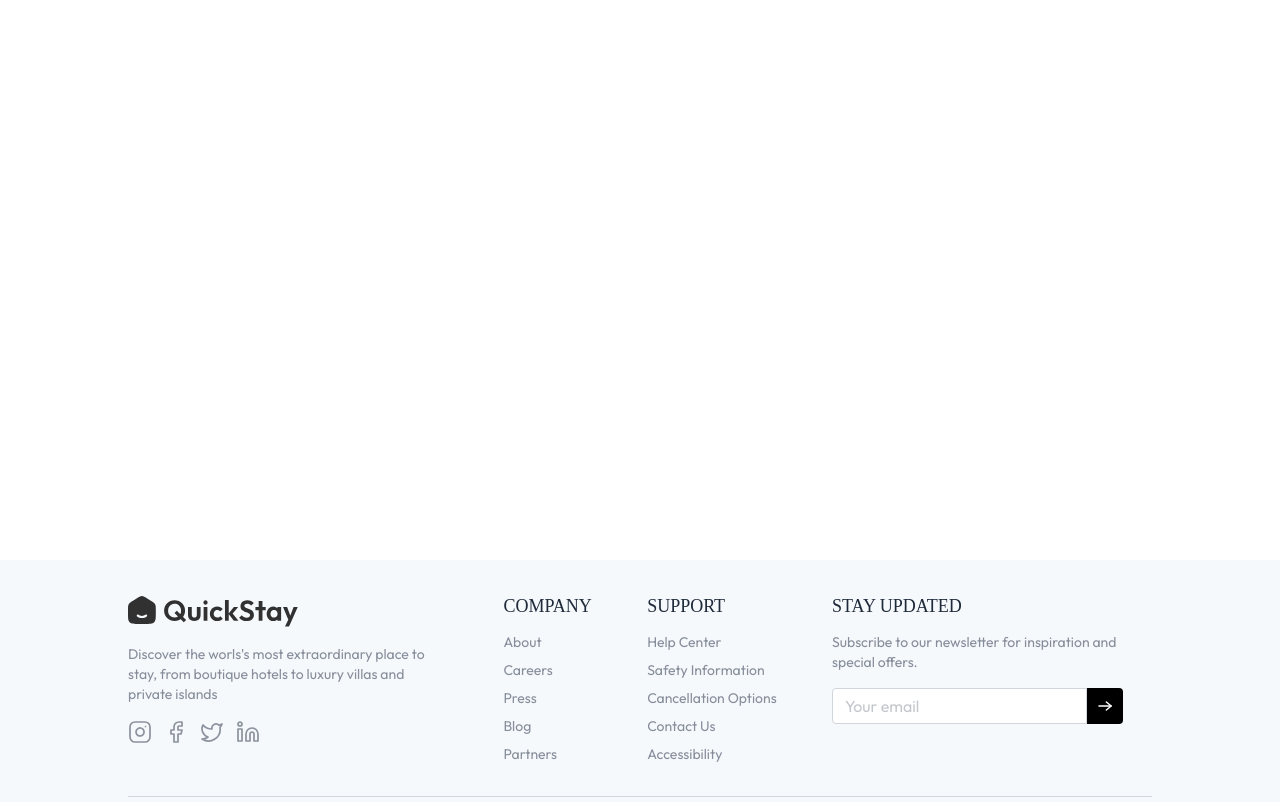
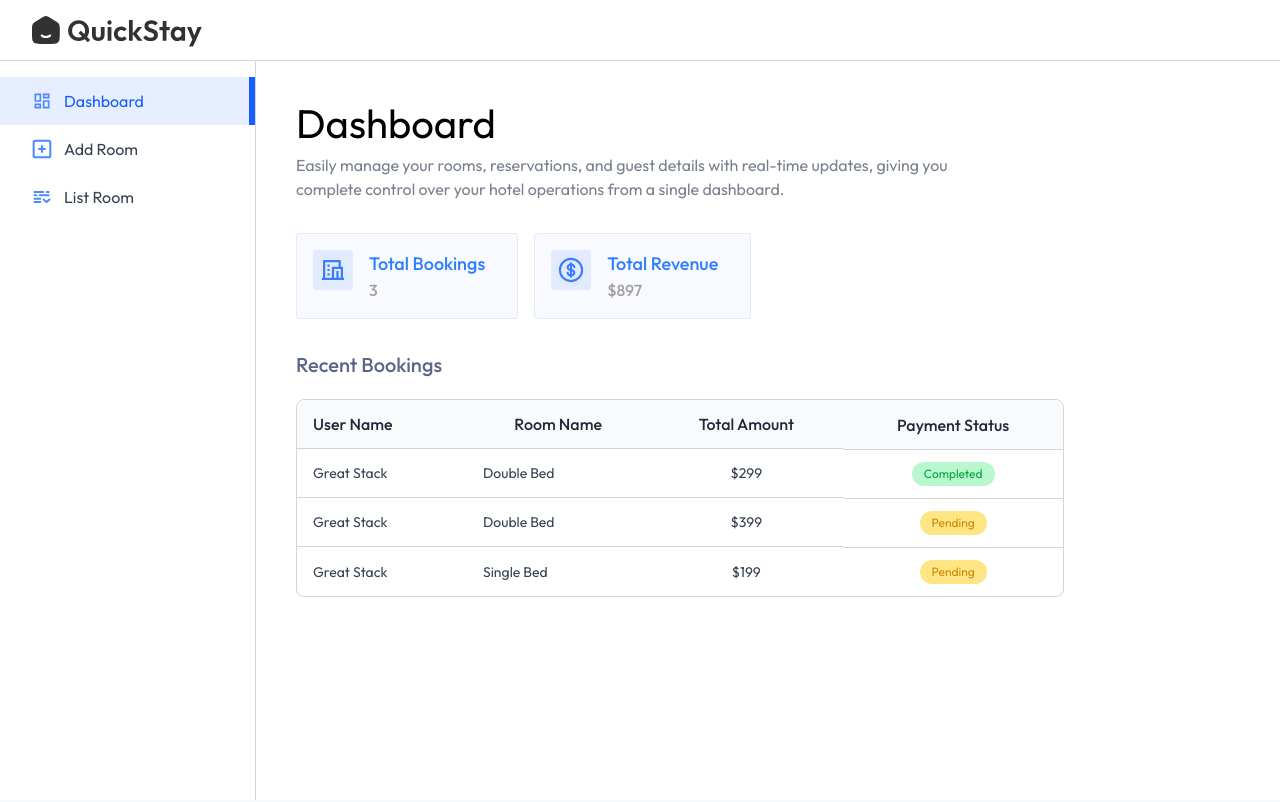
Before and after one commit to Anikesh407/Hotel-Booking, a React (Vite) app in the folder client/: page /owner in a window 1280 px wide. Shown: the top 802 px of the page. Built offline with nearby package versions, Linux system fonts and the light colour scheme; a web font is replaced by a local one.

Commit message:
owner ui

```diff
--- a/client/src/App.jsx
+++ b/client/src/App.jsx
@@ -7,6 +7,10 @@
 import RoomDetail from "./Pages/RoomDetail";
 import MyBookings from "./Pages/MyBooking";
 import HotelReg from "./components/HotelReg";
+import Layout from "./Pages/hotelOwner/Layout";
+import Dashboard from "./Pages/hotelOwner/Dashboard";
+import ListRoom from "./Pages/hotelOwner/ListRoom";
+import AddRoom from "./Pages/hotelOwner/AddRoom";
 
 const App = () => {
   const isOwnerPath = useLocation().pathname.includes("owner");
@@ -21,6 +25,11 @@
           <Route path="/rooms" element={<AllRooms />} />
           <Route path="/rooms/:id" element={<RoomDetail />} />
           <Route path="/my-bookings" element={<MyBookings />} />
+          <Route path="/owner" element={<Layout />}>
+            <Route index element={<Dashboard />} />
+            <Route path="add-room" element={<AddRoom />} />
+            <Route path="list-room" element={<ListRoom />} />
+          </Route>
         </Routes>
       </div>
       <Footer />
--- a/client/src/Pages/hotelOwner/Dashboard.jsx
+++ b/client/src/Pages/hotelOwner/Dashboard.jsx
@@ -1,7 +1,95 @@
-import React from "react";
+import React, { useState } from "react";
+import Title from "../../components/Title";
+import { assets, dashboardDummyData } from "../../assets/assets";
 
 const Dashboard = () => {
-  return <div></div>;
+  const [dashboardData, setDashboardData] = useState(dashboardDummyData);
+  return (
+    <div className="">
+      <Title
+        align="left"
+        font="outfit"
+        title="Dashboard"
+        subTitle="Easily manage your rooms, reservations, and guest details with real-time updates, giving you complete control over your hotel operations from a single dashboard."
+      />
+      <div className="flex gap-4 my-8">
+        {/* --------total Booking */}
+        <div className="bg-primary/3 border border-primary/10 rounded flex p-4 pr-8">
+          <img
+            src={assets.totalBookingIcon}
+            alt=""
+            className="max-sm:hidden h-10"
+          />
+          <div className="flex flex-col sm:ml-4 font-medium">
+            <p className="text-blue-500 text-lg">Total Bookings</p>
+            <p className="text-neutral-400 text-base">
+              {dashboardData.totalBookings}
+            </p>
+          </div>
+        </div>
+        {/* -------Total revenue */}
+        <div className="bg-primary/3 border border-primary/10 rounded flex p-4 pr-8">
+          <img
+            src={assets.totalRevenueIcon}
+            alt="revenue-icon"
+            className="max-sm:hidden h-10"
+          />
+          <div className="flex flex-col sm:ml-4 font-medium">
+            <p className="text-blue-500 text-lg">Total Revenue</p>
+            <p className="text-neutral-400 text-base">
+              ${dashboardData.totalRevenue}
+            </p>
+          </div>
+        </div>
+      </div>
+      {/* -------recent Booking--------- */}
+      <h2 className="text-xl text-blue-950/70 font-medium mb-5 ">
+        Recent Bookings
+      </h2>
+      <div className="w-full max-w-3xl text-left border border-gray-300 rounded-lg max-h-80 overflow-y-scroll">
+        <table className="w-full">
+          <thead className="bg-gray-50">
+            <th className="py-3 px-4 text-gray-800 font-medium">User Name</th>
+            <th className="py-3 px-4 text-gray-800 font-medium max-sm:hidden text-center">
+              Room Name
+            </th>
+            <th className="py-3 px-4 text-gray-800 font-medium text-center">
+              Total Amount{" "}
+            </th>
+            <th className="py-3 px-4 text-gray-800 font-medium text-center">
+              Payment Status
+            </th>
+          </thead>
+          <tbody className="text-sm">
+            {dashboardData.bookings.map((item, index) => (
+              <tr key={index}>
+                <td className="py-3 px-4 text-gray-700 border-t border-gray-300">
+                  {item.user.username}
+                </td>
+                <td className="py-3 px-4 text-gray-700 border-t border-gray-300">
+                  {item.room.roomType}
+                </td>
+                <td className="py-3 px-4 text-gray-700 border-t border-gray-300 text-center">
+                  ${item.totalPrice}
+                </td>
+                <td className="py-3 px-4 border-t border-gray-300 flex">
+                  <button
+                    className={`py-1 px-3 text-xs rounded-full mx-auto ${
+                      item.isPaid
+                        ? "bg-green-200 text-green-600"
+                        : "bg-amber-200 text-yellow-600"
+                    }`}
+                  >
+                    {item.isPaid ? "Completed" : "Pending"}
+                  </button>
+                </td>
+              </tr>
+            ))}
+          </tbody>
+        </table>
+      </div>
+    </div>
+  );
 };
 
 export default Dashboard;
--- a/client/src/Pages/hotelOwner/Layout.jsx
+++ b/client/src/Pages/hotelOwner/Layout.jsx
@@ -1,7 +1,20 @@
 import React from "react";
+import Navbar from "../../components/hotelOwner/Navbar";
+import Sidebar from "../../components/hotelOwner/Sidebar";
+import { Outlet } from "react-router-dom";
 
 const Layout = () => {
-  return <div></div>;
+  return (
+    <div className="flex flex-col h-screen">
+      <Navbar />
+      <div className="flex h-full">
+        <Sidebar />
+        <div className="flex-1 p-4 pt-10 md:px-10 h-full ">
+          <Outlet />
+        </div>
+      </div>
+    </div>
+  );
 };
 
 export default Layout;
--- /dev/null
+++ b/client/src/components/hotelOwner/Navbar.jsx
@@ -0,0 +1,17 @@
+import React from "react";
+import { Link } from "react-router-dom";
+import { assets } from "../../assets/assets";
+import { UserButton } from "@clerk/clerk-react";
+
+const Navbar = () => {
+  return (
+    <div className="flex items-center justify-between px-4 md:px-8 border-b border-gray-300 py-3 bg-white transition-all">
+      <Link to="/">
+        <img src={assets.logo} alt="logo" className="h-9 invert opacity-80" />
+      </Link>
+      <UserButton />
+    </div>
+  );
+};
+
+export default Navbar;
--- /dev/null
+++ b/client/src/components/hotelOwner/Sidebar.jsx
@@ -0,0 +1,47 @@
+import React from "react";
+import { assets } from "../../assets/assets";
+import { NavLink } from "react-router-dom";
+
+const Sidebar = () => {
+  const sidebarLinks = [
+    {
+      name: "Dashboard",
+      path: "/owner",
+      icon: assets.dashboardIcon,
+    },
+    {
+      name: "Add Room",
+      path: "/owner/add-room",
+      icon: assets.addIcon,
+    },
+    {
+      name: "List Room",
+      path: "/owner/list-room",
+      icon: assets.listIcon,
+    },
+  ];
+
+  return (
+    <div className="md:w-64 w-16 border-r h-full text-base border-gray-300 pt-4 flex flex-col transition-all duration-500">
+      {sidebarLinks.map((item, index) => (
+        <NavLink
+          to={item.path}
+          key={index}
+          end="/owner"
+          className={({ isActive }) =>
+            `flex items-center py-3 px-4 md:px-8 gap-3 ${
+              isActive
+                ? "border-r-4 md:border-r-[6px] bg-blue-600/10 border-blue-600 text-blue-600"
+                : "hover:bg-gray-100/90 border-white text-gray-700"
+            }`
+          }
+        >
+          <img src={item.icon} alt={item.name} />
+          <p className="md:block hidden text-center">{item.name}</p>
+        </NavLink>
+      ))}
+    </div>
+  );
+};
+
+export default Sidebar;
```
